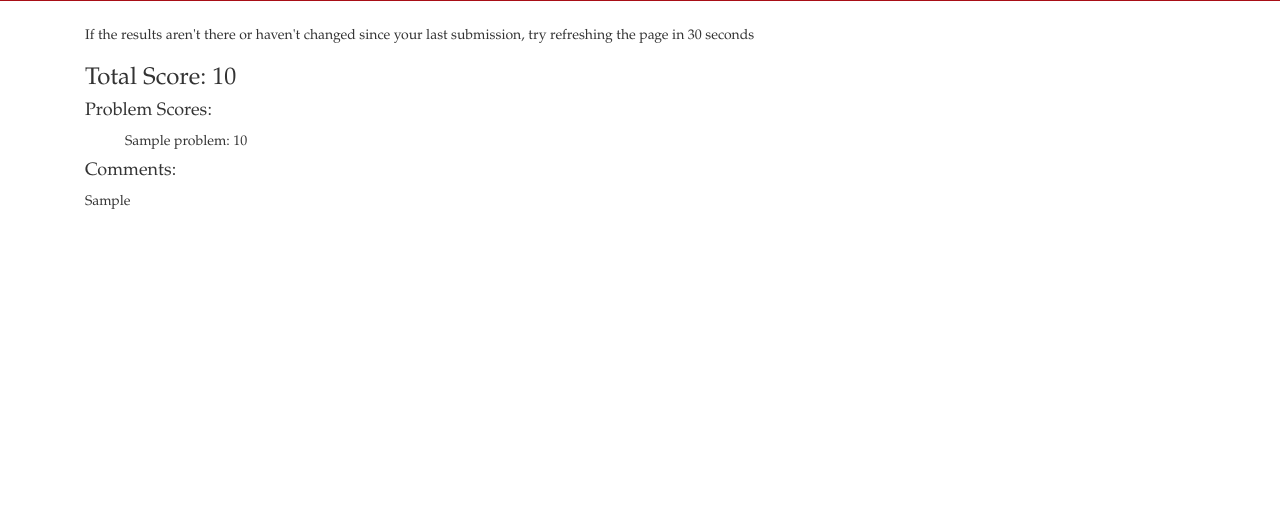
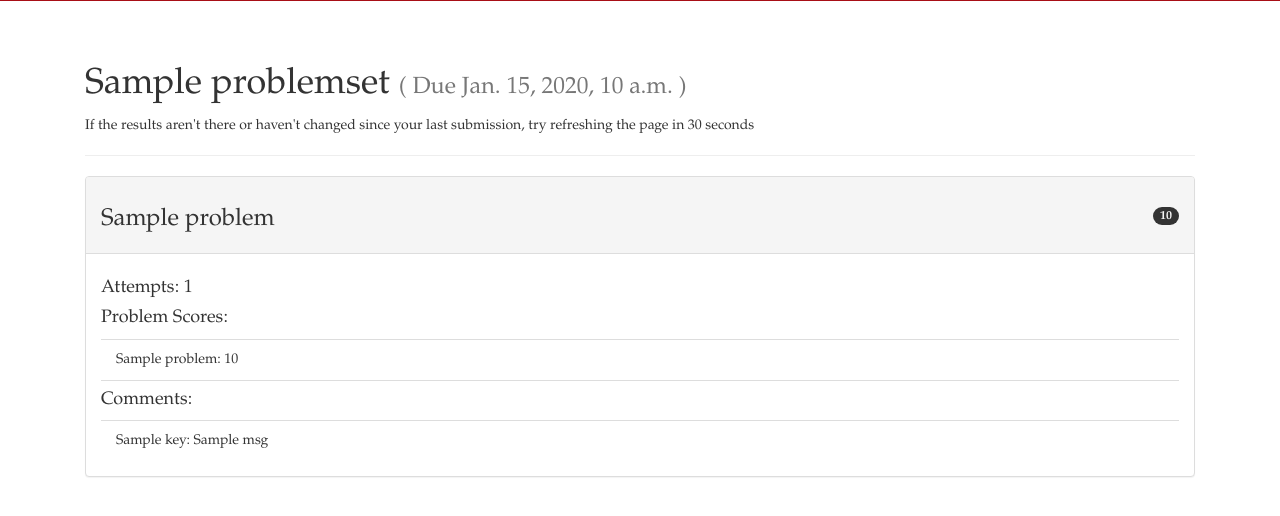
Before and after one commit to ifjorissen/vrfy, a Django app: template templates/course/results_detail.html in a window 1280 px wide. Shown: the part 54-570 px from the top of the page. Run offline with Django 3.2, Linux system fonts and the light colour scheme; tables that the repository leaves empty hold one stand-in row (values such as "Sample post"); the template is opened without the code that fills it: values that come from a table or form of the project are taken from there, most other values are stand-ins (such as "Sample title", 1, 10 or a date in 2020); style sheets or scripts are compiled from the project's sources; some libraries are stand-ins or nearby versions.

Commit message:
results_detail now displays results for problems in a problem set according to the (old) session log. fixed admin and views and cleaned up urls. also made it so that tango courselabs get uploaded on a per problem basis and fixed all relevant uploading and polling urls

```diff
--- a/course/urls.py
+++ b/course/urls.py
@@ -13,7 +13,6 @@ urlpatterns = [
   url(r'^submit/success/$', views.submit_success, name='submit_success'),
 
   #results urls
-  # url(r'^results/problem-set(?P<ps_id>[0-9]+)/problem(?P<p_id>[0-9]+)/$', views.results_problem_detail, name='results_problem_detail'),
   url(r'^results/problem-set(?P<ps_id>[0-9]+)/$', views.results_detail, name='results_detail'),
   url(r'^results/$', views.results_index, name='results_index'),
 ]
--- a/templates/course/attempt_problem_set.html
+++ b/templates/course/attempt_problem_set.html
@@ -3,9 +3,7 @@
 {% block content %}
 <section class="problem-set">
 <section class="ps-info page-header">
-<h1 role="button" data-toggle="collapse" data-parent="#accordion" href="#collapseOne" aria-expanded="true" aria-controls="collapseOne">
-        {{ problem_set.title }} <small> ( Due {{ problem_set.due_date }} )</small>
-        </h1>
+<h1>{{ problem_set.title }} <small> ( Due {{ problem_set.due_date }} )</small></h1>
 <p class="lead">{{problem_set.description}}</p>
 </section>
 
--- a/templates/course/results_detail.html
+++ b/templates/course/results_detail.html
@@ -1,13 +1,49 @@
 {% extends 'course/base.html' %}
 {% block content %}
+<section class="problem-set">
+<section class="ps-info page-header">
+<h1>{{ sps.problem_set.title }} <small> ( Due {{ sps.problem_set.due_date }} )</small></h1>
 <p>If the results aren't there or haven't changed since your last submission, try refreshing the page in 30 seconds</p>
-<h3>Total Score: {{ score_sum }}</h3>
-<h4>Problem Scores:</h4>
-<ul style="list-style-type:none">
-{% for problem, score in score_key.items %}
-    <li>{{ problem }}: {{ score }}</li>
+</section>
+
+{% for solution, result in ps_results.items %}
+{% if result %}
+  <section id="solution-{{solution.id}}" class="panel panel-default">
+    <div class="panel-heading">
+      <h3><span role="button" data-toggle="collapse" data-parent="#solution-{{solution.id}}" href="#collapse-solution-{{solution.id}}" aria-expanded="true">
+        {{ solution.problem.title }}</span><span class="pull-right badge">{{result.score_sum}}</span></h3>
+    </div>
+    <div id="collapse-solution-{{solution.id}}" class="panel-body panel-collapse collapse in" role="tabpanel">
+      <h4>Attempts: {{solution.attempt_num}}</h4>
+      <!-- <h3>Total Score: {{ result.score_sum }}</h3> -->
+      {% if result.score_key.items %}
+      <h4>Problem Scores:</h4>
+      <ul class="list-group">
+      {% for problem, score in result.score_key.items %}
+        <li class="list-group-item">{{ problem }}: {{ score }}</li>
+      {% endfor %}
+      </ul>
+      {% endif %}
+      {% if result.external_log.items%}
+      <h4>Comments:</h4>
+      <ul class="list-group">
+      {% for key, msg in result.external_log.items %}
+        <li class="list-group-item">{{ key }}: {{ msg }}</li>
+      {% endfor %}
+      </ul>
+      {% endif %}
+    </div>
+  </section>
+{% else %}
+  <section id="solution-{{solution.id}}" class="panel panel-default">
+    <div class="panel-heading">
+      <h3><span>You have not attempted {{ solution.problem.title }} yet </span></h3>
+    </div>
+    <div class="panel-body" >
+      <p>No results Available -- try the problem! </p>
+    </div>
+  </section>
+{% endif %}
 {% endfor %}
-</ul>
-<h4>Comments:</h4>
-<p>{{ external_log }}</p>
+
 {% endblock content %}
```
Also changed, not shown: course/admin.py (+13 -6 lines), course/views.py (+28 -96 lines), templates/course/problem_set_index.html (+5 -5 lines), todo.md (+5 -0 lines).
